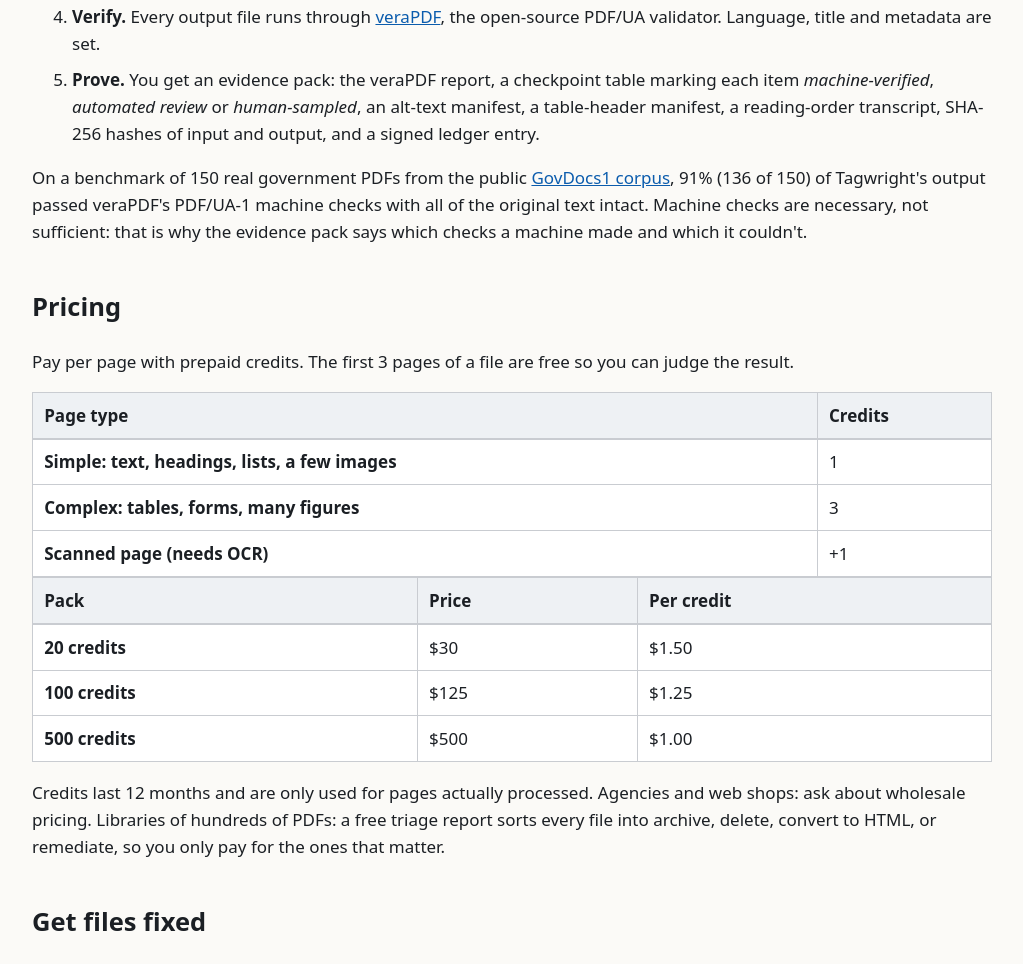
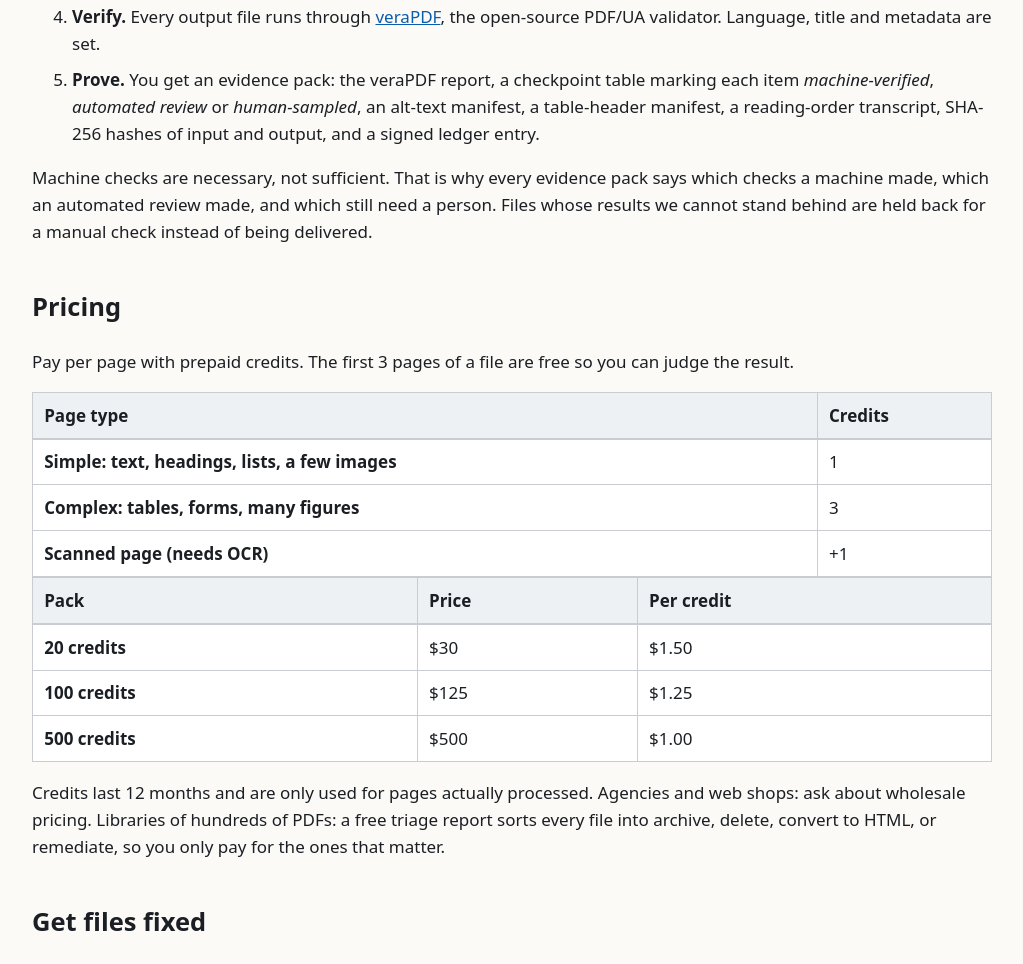
Before and after one commit to beingRealFrank/tagwright, a plain HTML site: page index.html in a window 1280 px wide. Shown: the part 831-1795 px from the top of the page, without its empty margins (128-1151 px from the left). Drawn offline with Linux system fonts and the light colour scheme.

Commit message:
Remove benchmark pass-rate claim pending a corrected measurement

```diff
--- a/index.html
+++ b/index.html
@@ -43,7 +43,7 @@
     <li><strong>Verify.</strong> Every output file runs through <a href="https://verapdf.org/">veraPDF</a>, the open-source PDF/UA validator. Language, title and metadata are set.</li>
     <li><strong>Prove.</strong> You get an evidence pack: the veraPDF report, a checkpoint table marking each item <em>machine-verified</em>, <em>automated review</em> or <em>human-sampled</em>, an alt-text manifest, a table-header manifest, a reading-order transcript, SHA-256 hashes of input and output, and a signed ledger entry.</li>
   </ol>
-  <p>On a benchmark of 150 real government PDFs from the public <a href="https://digitalcorpora.org/corpora/file-corpora/files/">GovDocs1 corpus</a>, 91% (136 of 150) of Tagwright's output passed veraPDF's PDF/UA-1 machine checks with all of the original text intact. Machine checks are necessary, not sufficient: that is why the evidence pack says which checks a machine made and which it couldn't.</p>
+  <p>Machine checks are necessary, not sufficient. That is why every evidence pack says which checks a machine made, which an automated review made, and which still need a person. Files whose results we cannot stand behind are held back for a manual check instead of being delivered.</p>
 </section>
 
 <section id="pricing" aria-labelledby="pricing-h">
```
